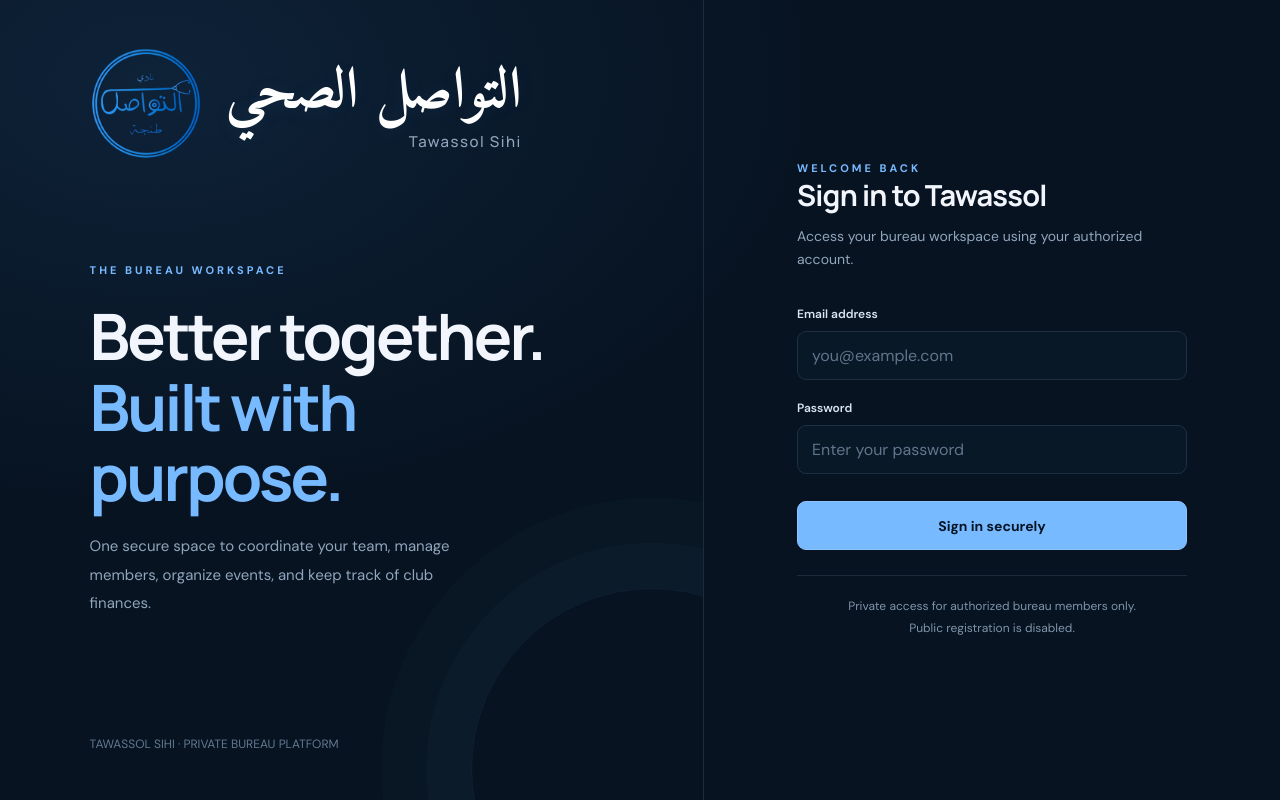
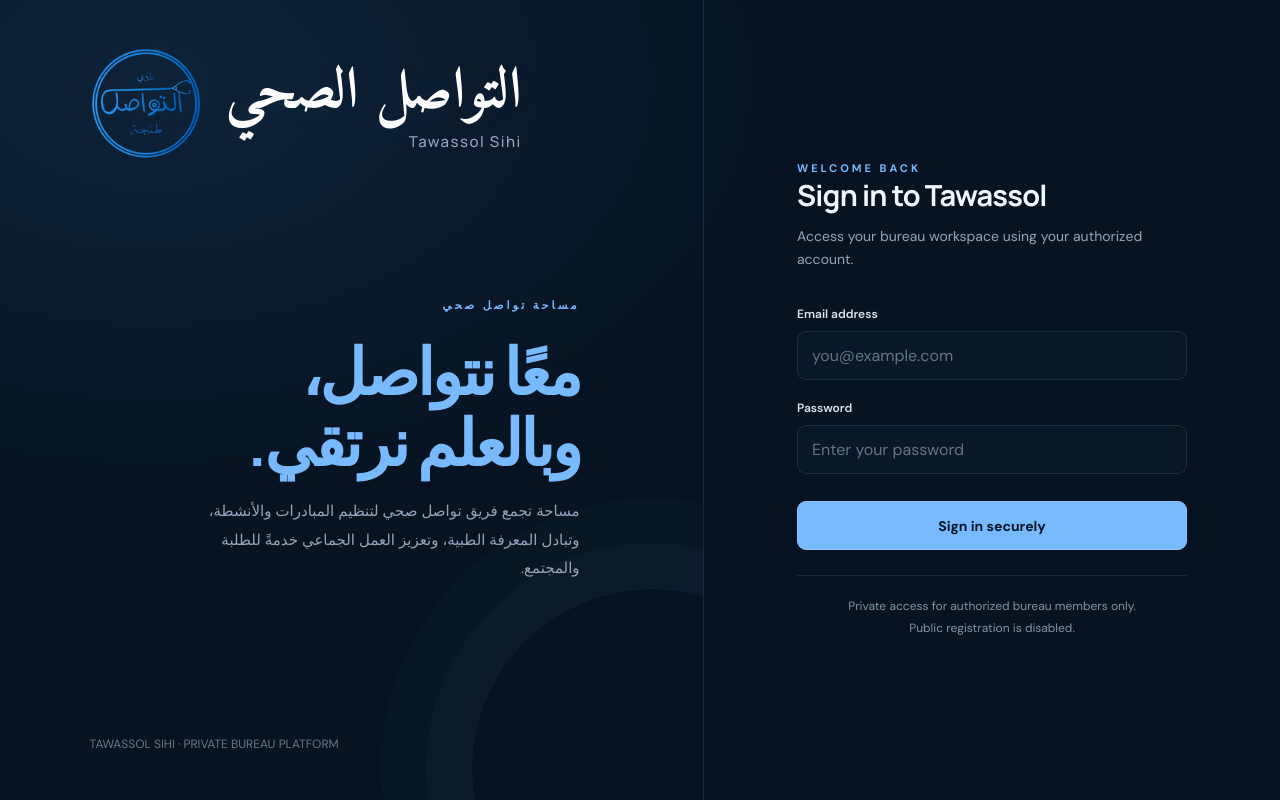
Before and after one commit to iSayfeddine/Tawassol, a Next.js app: page / in a window 1280 px wide. Built offline with nearby package versions, Linux system fonts and the light colour scheme.

Commit message:
Implement Arabic text for brand section
Added Arabic language support for brand copy and description.

```diff
--- a/src/app/page.tsx
+++ b/src/app/page.tsx
@@ -62,16 +62,21 @@
           </div>
         </div>
 
-        <div className="brand-copy">
-          <div className="eyebrow">THE BUREAU WORKSPACE</div>
-          <h1>
-            Better together.
+        <div className="brand-copy" lang="ar" dir="rtl">
+          <div className="eyebrow brand-eyebrow-ar">
+            مساحة تواصل صحي
+          </div>
+
+          <h1 className="brand-headline-ar">
+            <span className="headline-white">معًا نتواصل،</span>
             <br />
-            <span>Built with purpose.</span>
+            <span className="headline-blue">وبالعلم نرتقي.</span>
           </h1>
-          <p>
-            One secure space to coordinate your team, manage members,
-            organize events, and keep track of club finances.
+
+          <p className="brand-description-ar">
+            مساحة تجمع فريق تواصل صحي لتنظيم المبادرات والأنشطة،
+            وتبادل المعرفة الطبية، وتعزيز العمل الجماعي خدمةً
+            للطلبة والمجتمع.
           </p>
         </div>
 
@@ -117,7 +122,11 @@
               required
             />
 
-            <button className="login-button" type="submit" disabled={loading}>
+            <button
+              className="login-button"
+              type="submit"
+              disabled={loading}
+            >
               {loading ? "Signing in..." : "Sign in securely"}
             </button>
 
```
